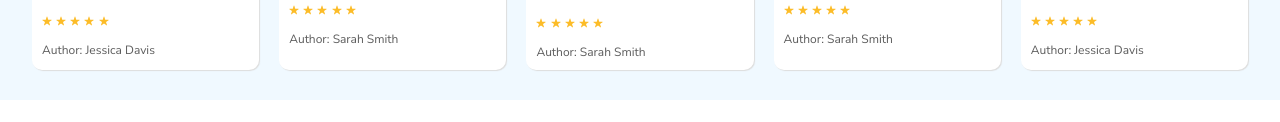
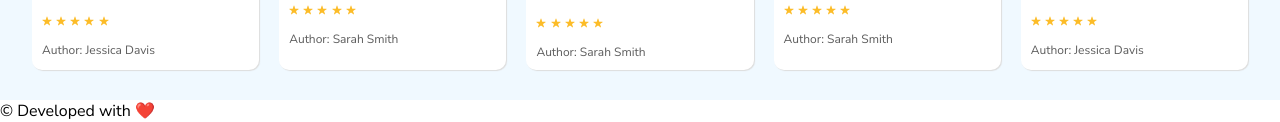
Before and after one commit to ahmedshaheenreal/ahmed-shaheen-project1, a plain HTML site: page index.html in a window 1280 px wide. Shown: the part 847-969 px from the top of the page. Before the commit the page ends 947 px from the top, so only its background shows below. Drawn offline with Linux system fonts and the light colour scheme.

Commit message:
Update index.html

```diff
--- a/index.html
+++ b/index.html
@@ -238,5 +238,8 @@
         </div>
       </section>
     </main>
+    <footer>
+      <p>&copy; Developed with ❤️</p>
+    </footer>
   </body>
 </html>
```
